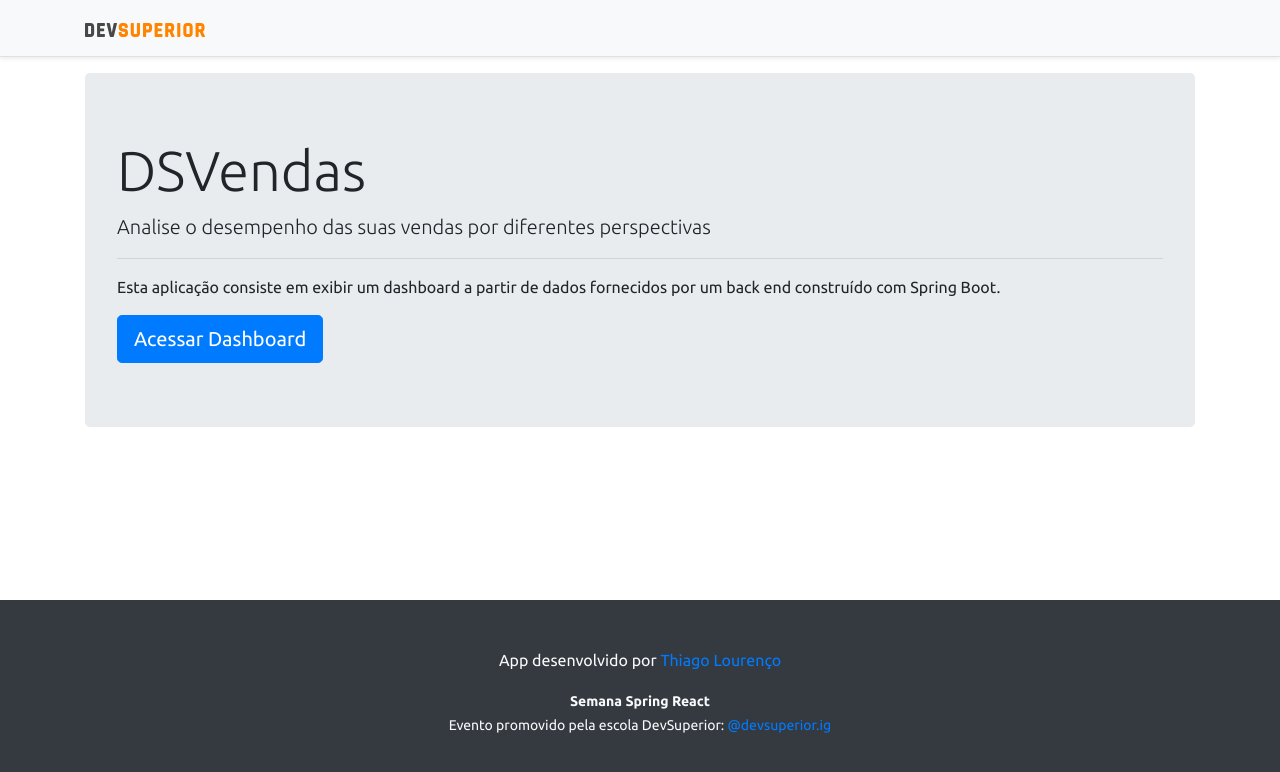
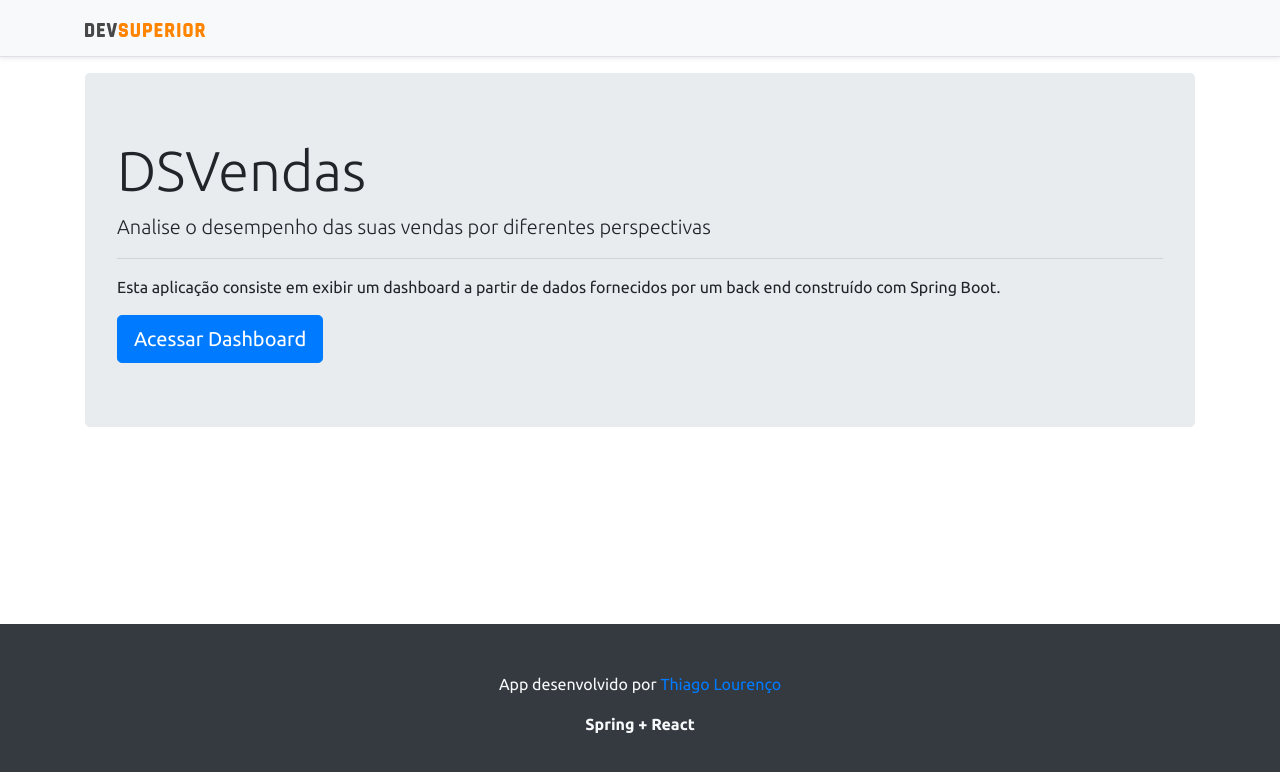
Before and after one commit to thiiagolourenco/dsVendas, a React (Create React App) app in the folder frontend/: page / in a window 1280 px wide. Shown: the top 772 px of the page. Built offline with nearby package versions, Linux system fonts and the light colour scheme; no server answers.

Commit message:
Change footer

```diff
--- a/frontend/src/components/footer/footer.tsx
+++ b/frontend/src/components/footer/footer.tsx
@@ -13,18 +13,7 @@ function Footer() {
           </a>
         </p>
         <p className="text-light">
-          <small>
-            <strong>Semana Spring React</strong>
-            <br />
-            Evento promovido pela escola DevSuperior:{" "}
-            <a
-              href="https://instagram.com/devsuperior.ig"
-              target="_blank"
-              rel="noreferrer"
-            >
-              @devsuperior.ig
-            </a>
-          </small>
+          <strong>Spring + React</strong>
         </p>
       </div>
     </footer>
```
